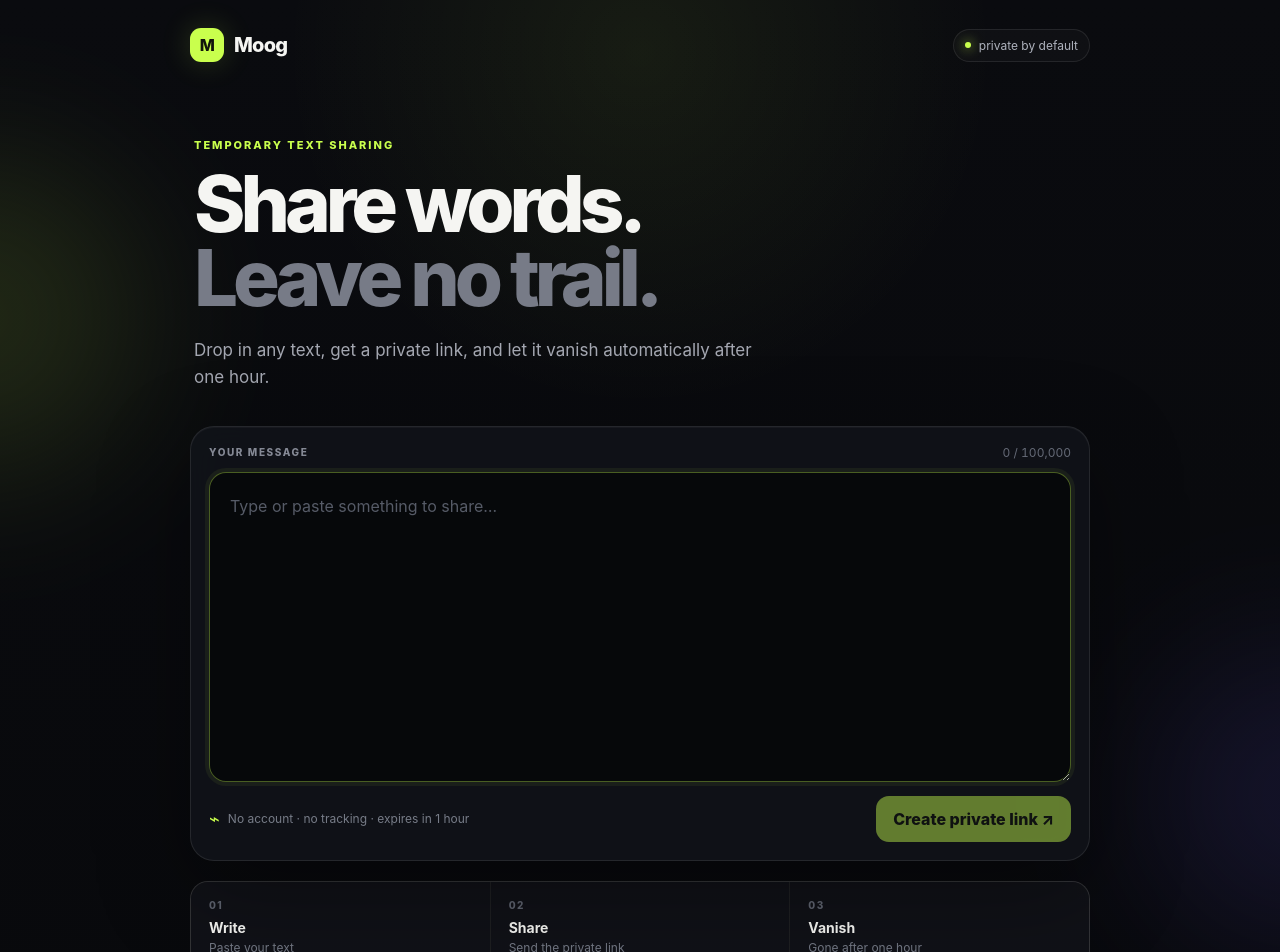
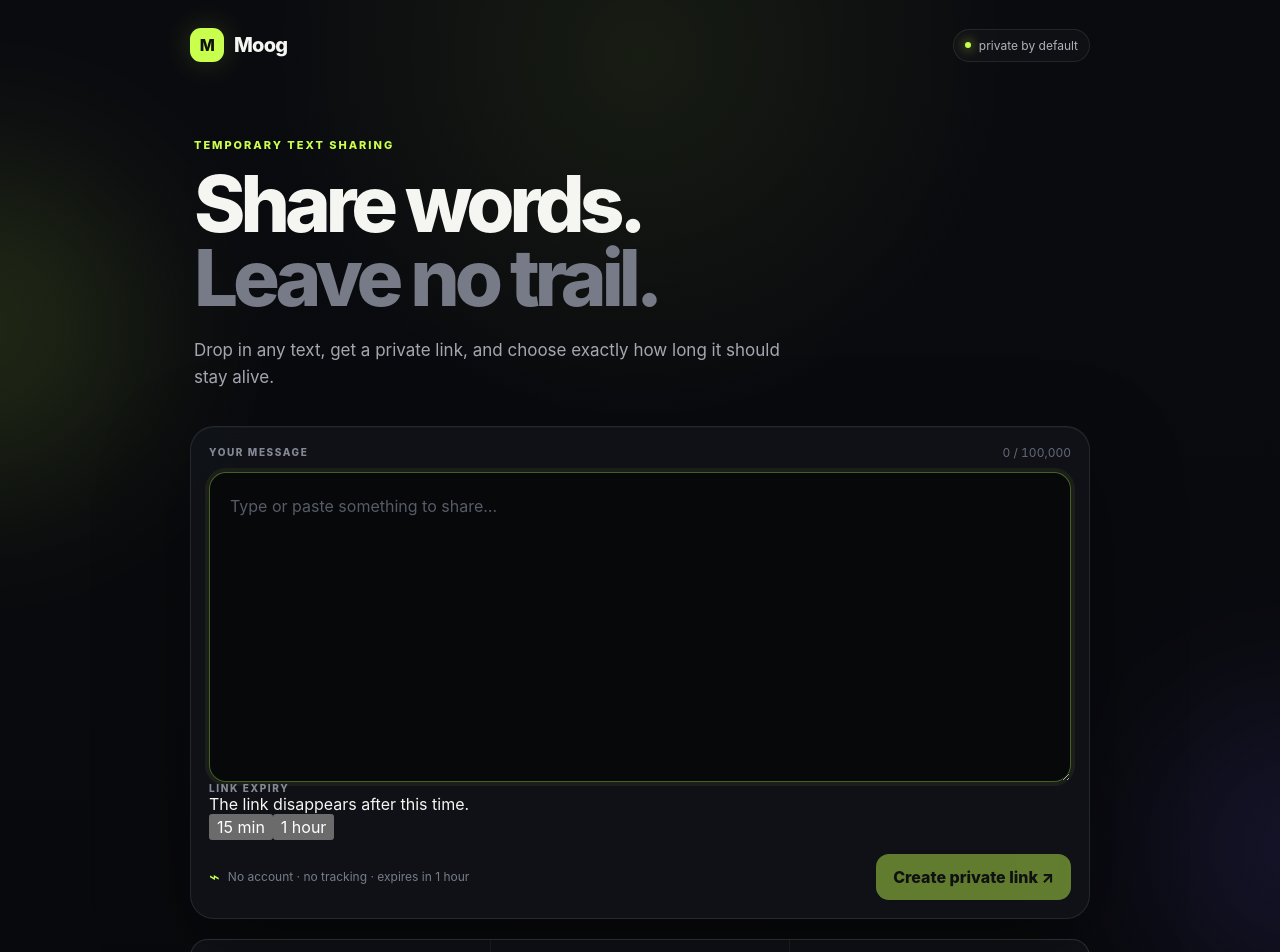
Before and after one commit to addulasaikiran-ops/Moog-1.0, a Next.js app: page / in a window 1280 px wide. Shown: the top 952 px of the page. Built offline with nearby package versions, Linux system fonts and the light colour scheme.

Commit message:
Add selectable share expiry to UI

```diff
--- a/app/page.tsx
+++ b/app/page.tsx
@@ -2,8 +2,11 @@
 
 import { FormEvent, useState } from "react";
 
+type Expiry = 15 | 60;
+
 export default function HomePage() {
   const [text, setText] = useState("");
+  const [expiry, setExpiry] = useState<Expiry>(60);
   const [url, setUrl] = useState("");
   const [error, setError] = useState("");
   const [loading, setLoading] = useState(false);
@@ -15,7 +18,7 @@ export default function HomePage() {
     try {
       const response = await fetch("/api/shares", {
         method: "POST", headers: { "Content-Type": "application/json" },
-        body: JSON.stringify({ text }),
+        body: JSON.stringify({ text, expiryMinutes: expiry }),
       });
       const data = (await response.json()) as { url?: string; error?: string };
       if (!response.ok) throw new Error(data.error ?? "Could not create link.");
@@ -30,6 +33,8 @@ export default function HomePage() {
     try { await navigator.clipboard.writeText(url); } catch {}
   }
 
+  const expiryLabel = expiry === 15 ? "15 minutes" : "1 hour";
+
   return (
     <main className="home">
       <div className="ambient ambientOne" /><div className="ambient ambientTwo" />
@@ -42,7 +47,7 @@ export default function HomePage() {
         <section className="hero">
           <div className="eyebrow">TEMPORARY TEXT SHARING</div>
           <h1>Share words.<br /><span>Leave no trail.</span></h1>
-          <p className="heroCopy">Drop in any text, get a private link, and let it vanish automatically after one hour.</p>
+          <p className="heroCopy">Drop in any text, get a private link, and choose exactly how long it should stay alive.</p>
         </section>
 
         <section className="composer card">
@@ -54,8 +59,22 @@ export default function HomePage() {
             <textarea value={text} onChange={(event) => setText(event.target.value)}
               placeholder="Type or paste something to share…" maxLength={100000}
               aria-label="Text to share" autoFocus />
+
+            <div className="expiryPicker">
+              <div>
+                <div className="fieldLabel">LINK EXPIRY</div>
+                <div className="expiryHint">The link disappears after this time.</div>
+              </div>
+              <div className="expiryOptions" role="group" aria-label="Link expiry">
+                <button type="button" className={expiry === 15 ? "expiryOption active" : "expiryOption"}
+                  onClick={() => setExpiry(15)} aria-pressed={expiry === 15}>15 min</button>
+                <button type="button" className={expiry === 60 ? "expiryOption active" : "expiryOption"}
+                  onClick={() => setExpiry(60)} aria-pressed={expiry === 60}>1 hour</button>
+              </div>
+            </div>
+
             <div className="composerBottom">
-              <div className="trust"><span>⌁</span><span>No account · no tracking · expires in 1 hour</span></div>
+              <div className="trust"><span>⌁</span><span>No account · no tracking · expires in {expiryLabel}</span></div>
               <button className="primary" type="submit" disabled={loading || !text.trim()}>
                 {loading ? <><span className="spinner" /> Creating…</> : <>Create private link <span>↗</span></>}
               </button>
@@ -64,7 +83,7 @@ export default function HomePage() {
           {error ? <p className="error">{error}</p> : null}
           {url ? (
             <div className="result">
-              <div><div className="resultLabel">YOUR LINK IS READY</div>
+              <div><div className="resultLabel">YOUR LINK IS READY · EXPIRES IN {expiryLabel.toUpperCase()}</div>
                 <a href={url} target="_blank" rel="noreferrer">{url}</a></div>
               <button className="copy" type="button" onClick={copyLink}>Copy link</button>
             </div>
@@ -74,7 +93,7 @@ export default function HomePage() {
         <div className="features">
           <div><span>01</span><strong>Write</strong><small>Paste your text</small></div>
           <div><span>02</span><strong>Share</strong><small>Send the private link</small></div>
-          <div><span>03</span><strong>Vanish</strong><small>Gone after one hour</small></div>
+          <div><span>03</span><strong>Vanish</strong><small>Gone when the timer ends</small></div>
         </div>
         <footer>Moog <span>·</span> Temporary text, intentionally temporary.</footer>
       </div>
```
